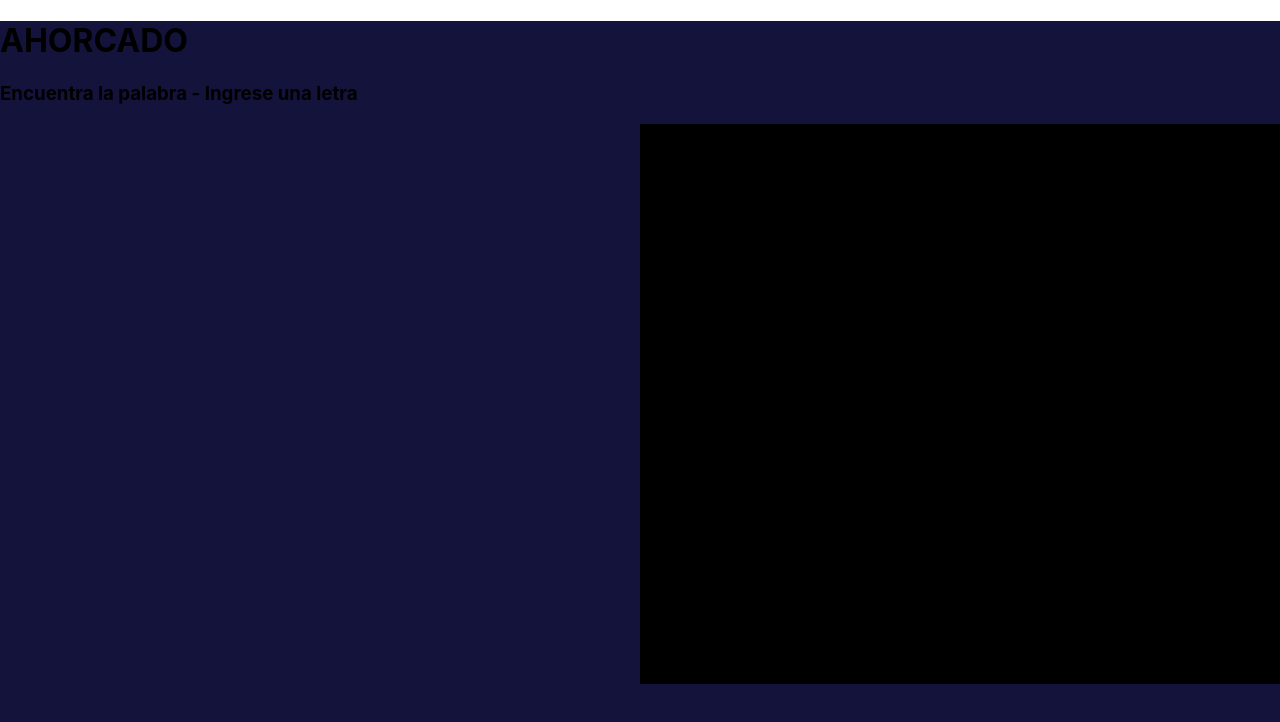
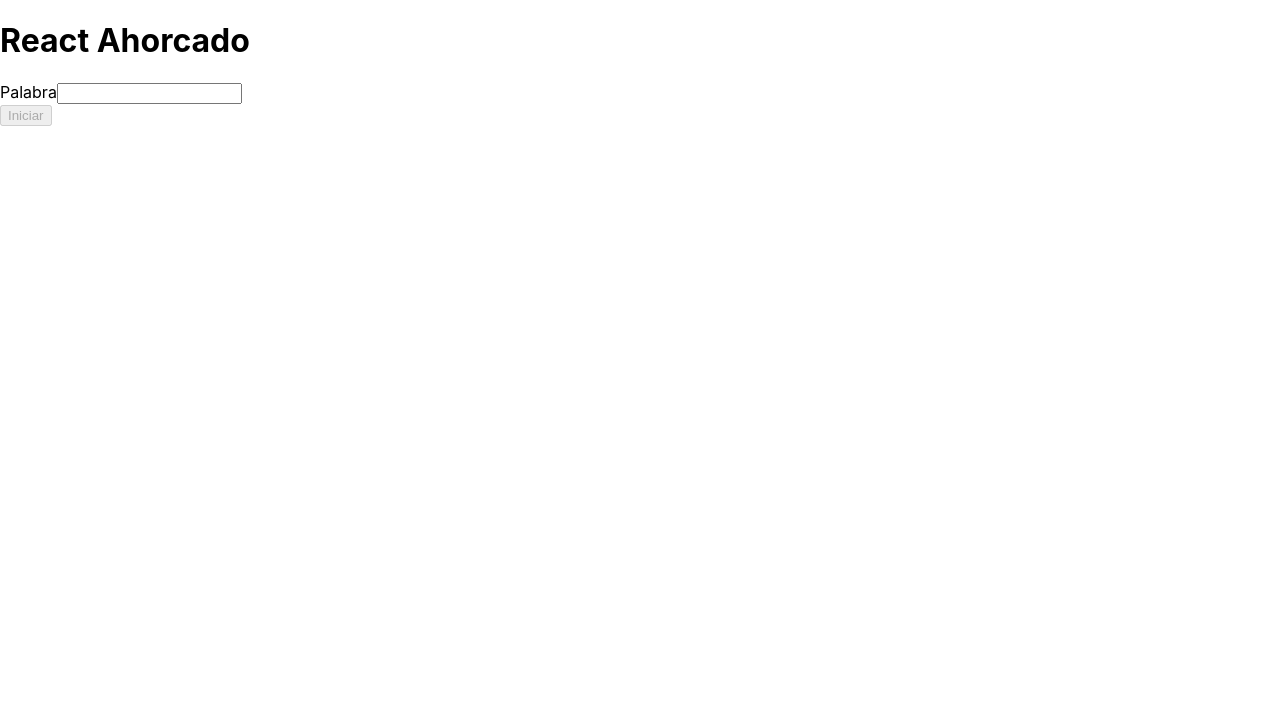
Before and after one commit to JuanDAristizabal/Parcial_Web, a React (Create React App) app: page / in a window 1280 px wide. Shown: the top 722 px of the page. Built offline with nearby package versions, Linux system fonts and the light colour scheme.

Commit message:
Cambio de pantalla

```diff
--- a/src/App.tsx
+++ b/src/App.tsx
@@ -1,26 +1,15 @@
-
-import './App.css';
+import useHangman from './hooks/useHangman';
+import Game from './pages/Game';
+import Start from './pages/Start';
 
 function App() {
+  const game = useHangman();
   return (
-    // <div className="App">
-      <div className='container'>
-        <div className="texto">
-        <h1><b>AHORCADO</b></h1>
-        <h3>Encuentra la palabra - Ingrese una letra</h3>
-        </div>
-        <div className="medio">
-          <div className="horca">
-            <div className="cuerpo">
-            </div>
-          </div>
-          <div className="palabra">
-          </div>
-        </div>
-        <div className="letras">
-        </div>
-      </div>
-    /* </div> */
+    <div className='App'>
+      {game.status === "created" && <Start handleStart={game.handleStart}/>}
+
+      {game.status === "started" && <Game />}
+    </div>
   );
 }
 
--- /dev/null
+++ b/src/hooks/useHangman.tsx
@@ -0,0 +1,84 @@
+import { useState, useEffect } from "react";
+interface ReturnValue {
+  // board: string[];
+  status: string;
+//   winner: string | null;
+//   handleClick: (index: number) => void;
+//   handleRestart: () => void;
+  handleStart: (palabras: string[]) => void;
+}
+export default (): ReturnValue => {
+//   const [board, setBoard] = useState(Array(9).fill(""));
+//   const [winner, setWinner] = useState<string | null>(null);
+  const [status, setStatus] = useState("created");
+  const [palabras, setPalabras] = useState([""]);
+
+//   useEffect(() => {
+//     if (status !== "started") return;
+//     const winningPositions = [
+//       [0, 1, 2],
+//       [3, 4, 5],
+//       [6, 7, 8],
+//       [0, 3, 6],
+//       [1, 4, 7],
+//       [2, 5, 8],
+//       [0, 4, 8],
+//       [2, 4, 6]
+//     ];
+//     let winningPositionsIndex = 0;
+//     let winner: string | null = null;
+//     while (winningPositionsIndex < winningPositions.length && !winner) {
+//       const boardPositionsToCheck = winningPositions[winningPositionsIndex];
+//       console.log('boardPositionsToCheck', boardPositionsToCheck)
+//       const boardValuesToCkeck = boardPositionsToCheck.map(
+//         (index) => board[index]
+//       );
+//       console.log('boardValuesToCkeck', boardValuesToCkeck);
+//       const checkingValue = boardValuesToCkeck[0];
+//       console.log('checkingValue', checkingValue);
+//       const isFinished = boardValuesToCkeck.every(
+//         (value) => value === checkingValue && checkingValue
+//       );
+//       console.log('isFinished', isFinished);
+//       winner = !isFinished ? null : checkingValue;
+//       console.log('winner', winner);
+//       winningPositionsIndex++;
+//     }
+//     if (winner) {
+//       setWinner(winner === "X" ? players[0] : players[1]);
+//       setStatus("finished");
+//       return;
+//     }
+//     console.log('board.filter((value) => !value).length',);
+//     let whiteSpaces: number = board.filter((value) => !value).length;
+//     setStatus(whiteSpaces ? "started" : "finished");
+//   }, [board, players, status]);
+
+//   const handleClick = (index: number): void => {
+//     if (index < 0 || index > 9 || winner) return;
+//     const newBoard = [...board];
+
+//     let hasValue: string = newBoard[index];
+
+//     if (!!hasValue) {
+//       return;
+//     }
+//     newBoard.splice(index, 1, turn);
+//     setBoard(newBoard);
+//     const newTurn = turn === "X" ? "O" : "X";
+//     setTurn(newTurn);
+//   };
+  const handleStart = (palabras: string[]) => {
+    setPalabras(palabras);
+    // setTurn("X");
+    setStatus("started");
+  };
+//   const handleRestart = () => {
+//     setBoard(Array(9).fill(""));
+//     setWinner("");
+//     setStatus("created");
+//   };
+
+  // return { board, status, winner, handleClick, handleRestart, handleStart };
+  return {status, handleStart};
+};
--- /dev/null
+++ b/src/pages/Game.tsx
@@ -0,0 +1,24 @@
+import '../App.css';
+
+function Game(){
+    return (
+    <div className='container'>
+       <div className="texto">
+            <h1><b>AHORCADO</b></h1>
+            <h3>Encuentra la palabra - Ingrese una letra</h3>
+        </div>
+        <div className="medio">
+            <div className="horca">
+                <div className="cuerpo">
+                </div>
+            </div>
+            <div className="palabra">
+            </div>
+        </div>
+        <div className="letras">
+        </div>
+    </div>
+    );
+};
+
+export default Game;
--- a/src/pages/Start.tsx
+++ b/src/pages/Start.tsx
@@ -7,45 +7,37 @@ const Start = (props: Props) => {
   const [palabras, setPalabra] = useState([""]);
   const handleInput = (event: FormEvent<HTMLInputElement>, index: number) => {
     const newPalabra = [...palabras];
-    // newPalabra.splice(index, 1, event.currentTarget.value);
+    newPalabra.splice(index, 1, event.currentTarget.value);
     setPalabra(newPalabra);
   };
   const canStart = useMemo(
     () => palabras.every((palabra) => palabra.length > 0),
     [palabras]
   );
-//   const handleSubmit = (event: FormEvent<HTMLFormElement>) => {
-//     event.preventDefault();
-//     if (!canStart) return;
-//     handleStart(players);
-//   };
-//   return (
-//     <div>
-//       <h1>React Triki</h1>
-//       <form onSubmit={handleSubmit}>
-//         <div>
-//           <label htmlFor="player1">Jugador 1</label>
-//           <input
-//             type="text"
-//             value={players[0]}
-//             onInput={(e) => handleInput(e, 0)}
-//           />
-//         </div>
-//         <div>
-//           <label htmlFor="player2">Jugador 2</label>
-//           <input
-//             type="text"
-//             value={players[1]}
-//             onInput={(e) => handleInput(e, 1)}
-//           />
-//         </div>
-//         <div>
-//           <button type="submit" disabled={!canStart}>
-//             Iniciar
-//           </button>
-//         </div>
-//       </form>
-//     </div>
-//   );
+  const handleSubmit = (event: FormEvent<HTMLFormElement>) => {
+    event.preventDefault();
+    if (!canStart) return;
+    handleStart(palabras);
+  };
+  return (
+    <div>
+      <h1>React Ahorcado</h1>
+      <form onSubmit={handleSubmit}>
+        <div>
+          <label htmlFor="palabra">Palabra</label>
+          <input
+            type="text"
+            value={palabras[0]}
+            onInput={(e) => handleInput(e, 0)}
+          />
+        </div>
+        <div>
+          <button type="submit" disabled={!canStart}>
+            Iniciar
+          </button>
+        </div>
+      </form>
+    </div>
+  );
 };
 export default Start;
```
